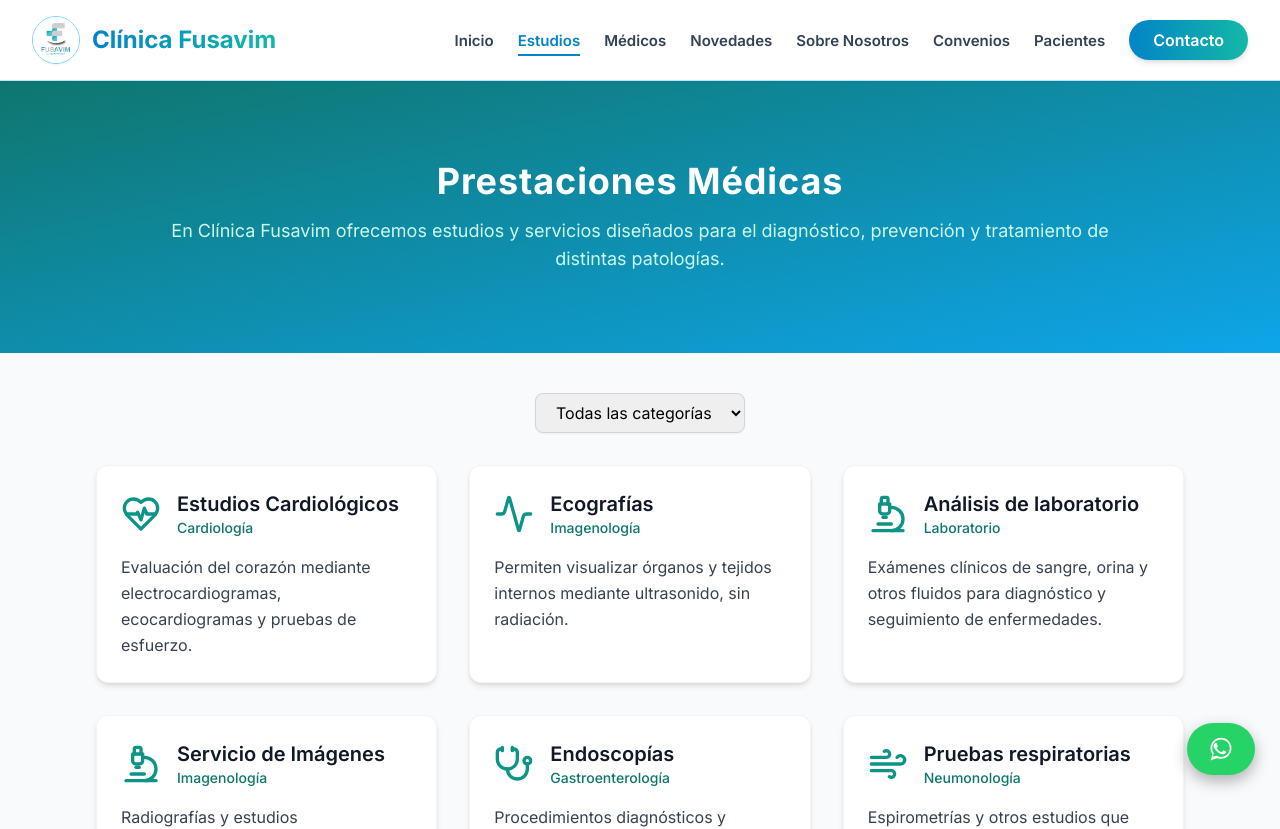
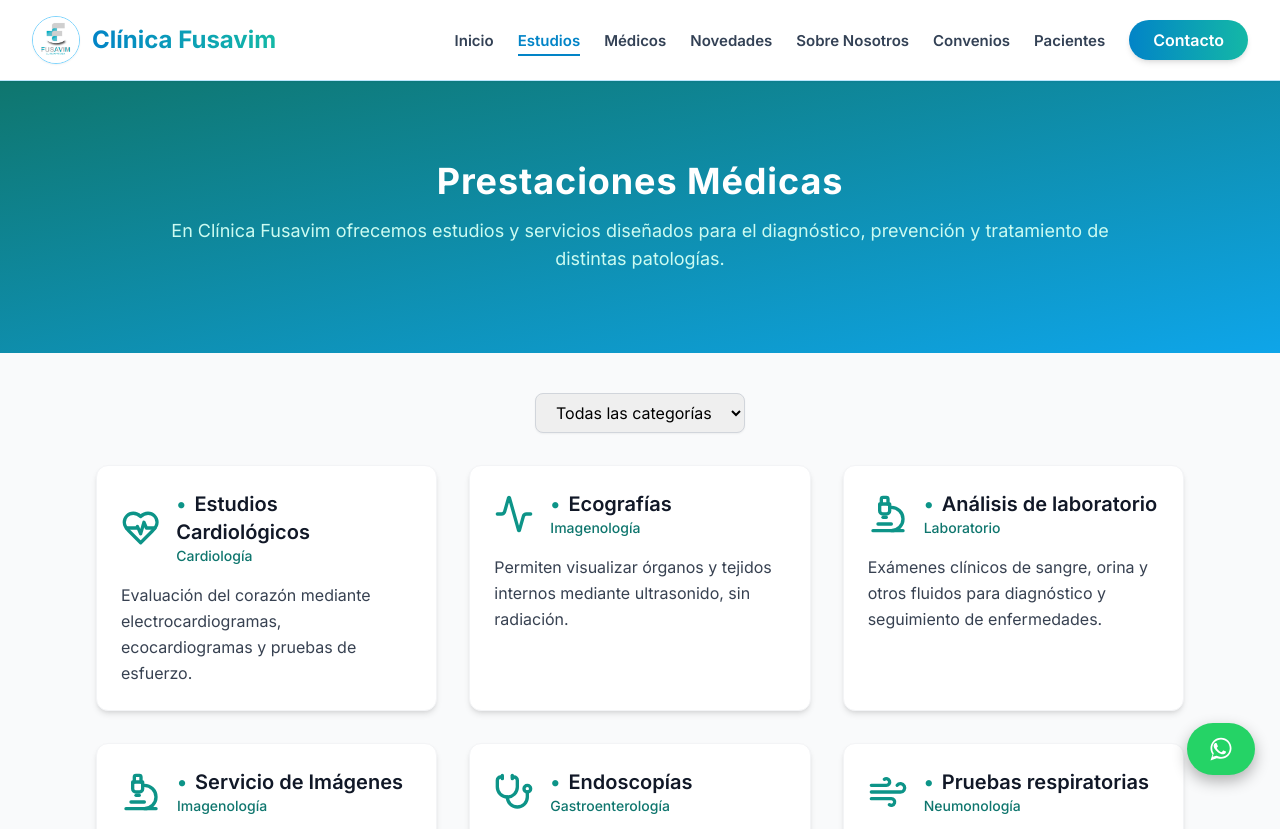
Before and after one commit to TotiManuel/fusavim, a React (Vite) app: page /prestaciones in a window 1280 px wide. Shown: the top 829 px of the page. Built offline with nearby package versions, Linux system fonts and the light colour scheme; what @radix-ui/themes would draw is missing.

Commit message:
Correccion de estudios en Prestaciones

```diff
--- a/src/pages/Prestaciones.tsx
+++ b/src/pages/Prestaciones.tsx
@@ -108,7 +108,10 @@ const Prestaciones: React.FC = () => {
                   <div className="flex items-center gap-4 mb-4">
                     {study.icon}
                     <div>
-                      <h3 className="text-xl font-semibold text-gray-900">{study.name}</h3>
+                      <h3 className="text-xl font-semibold text-gray-900 before:content-['•'] before:mr-2 before:text-teal-600">
+                        {study.name}
+                      </h3>
+
                       <p className="text-sm text-teal-700 font-medium">{study.category}</p>
                     </div>
                   </div>
```
